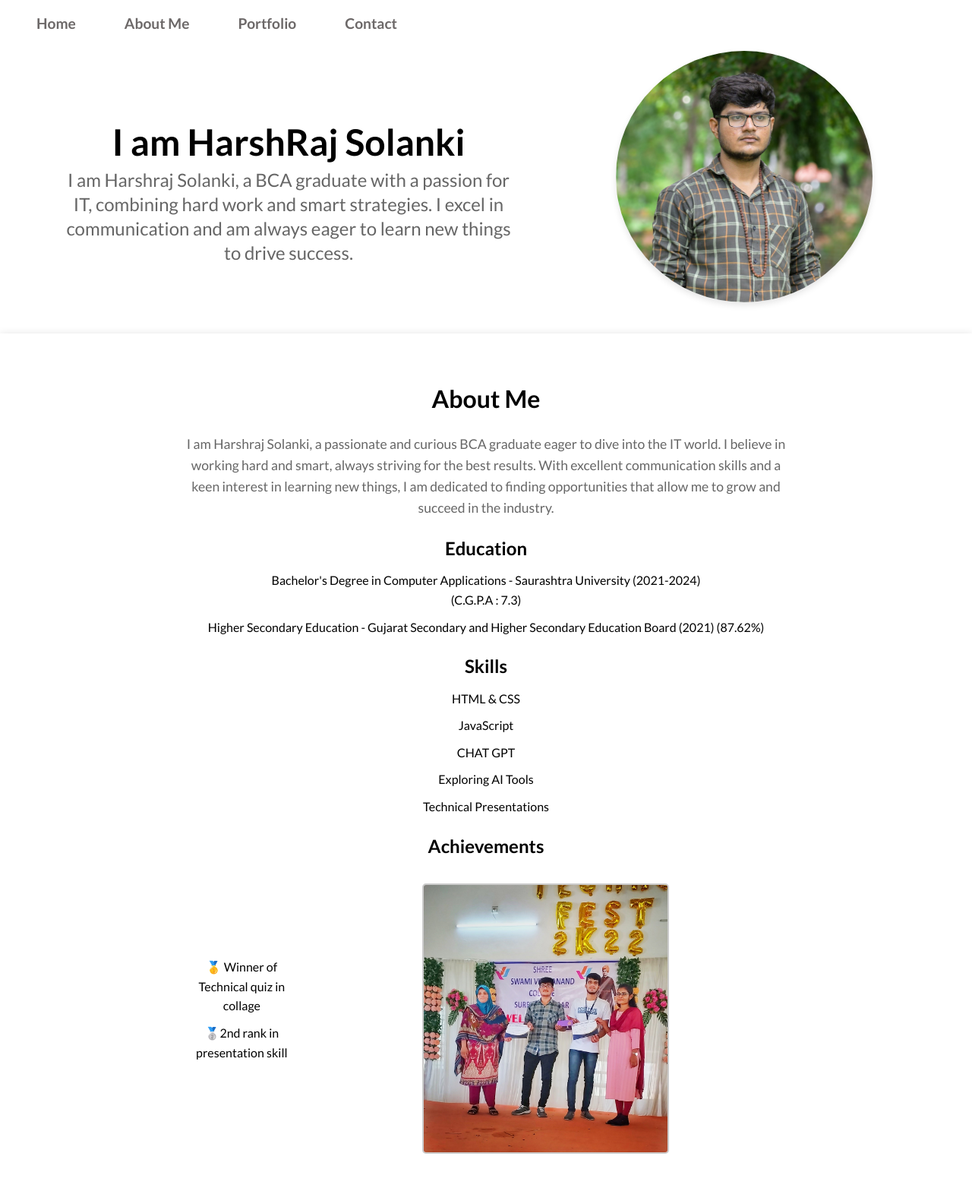
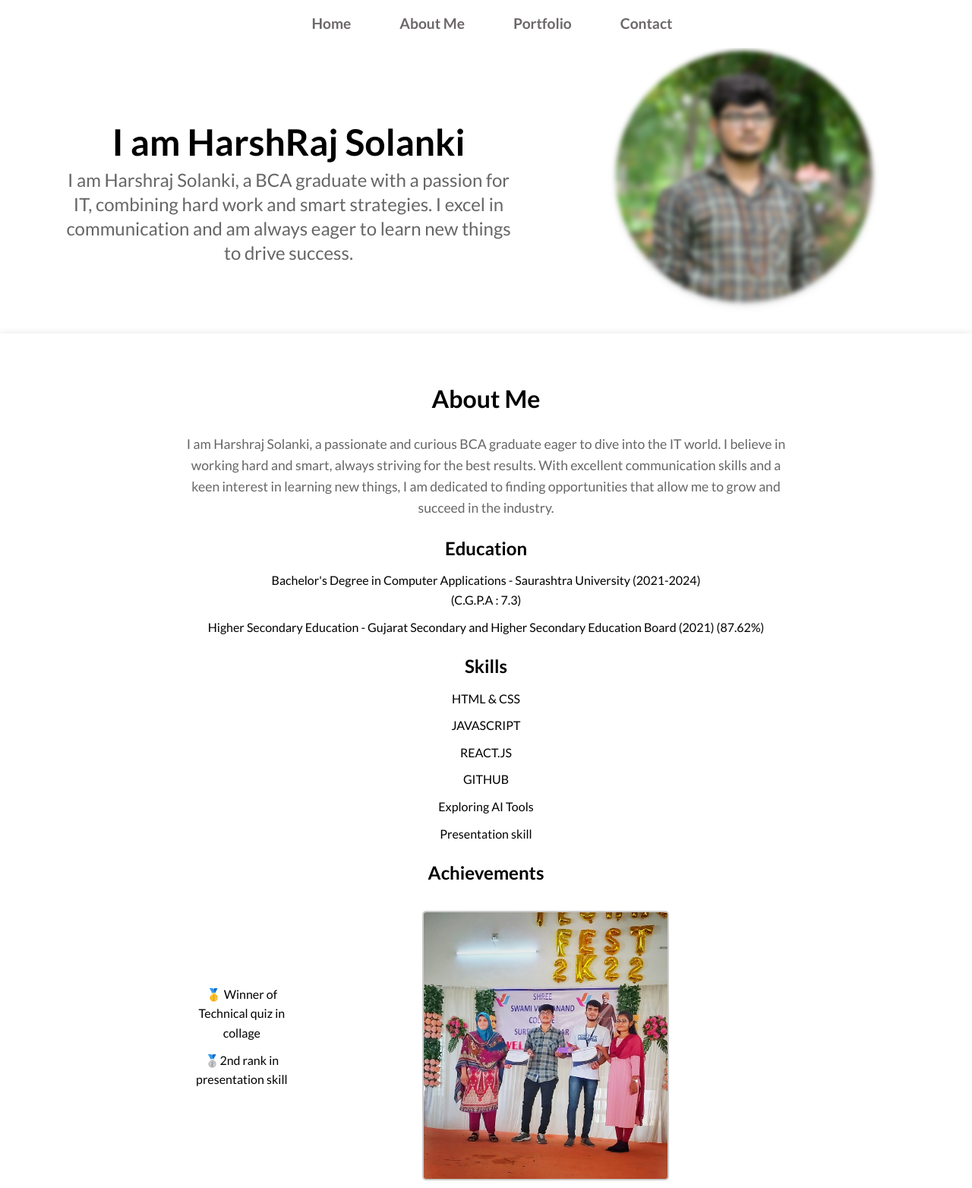
Before and after one commit to harsh14122003/monster, a plain HTML site: page potfoliowebsite/index.html in a window 1280 px wide. Shown: the top 1564 px of the page at 76% size. Drawn offline with Linux system fonts and the light colour scheme.

Commit message:
img styte update
changes image styles

```diff
--- a/potfoliowebsite/index.html
+++ b/potfoliowebsite/index.html
@@ -62,10 +62,11 @@
                 <h3>Skills</h3>
                 <ul>
                     <li>HTML & CSS </li>
-                    <li>JavaScript</li>
-                    <li>CHAT GPT</li>
-                    <li>Exploring AI Tools</li>
-                    <li> Technical Presentations</li>
+                    <li>JAVASCRIPT</li>
+                    <li>REACT.JS</li>
+                    <li>GITHUB</li>
+                     <li>Exploring AI Tools</li>
+                    <li>Presentation skill</li>
                 </ul>
                 <h3>Achievements</h3>
                 <div class="achievements-container">
@@ -94,7 +95,7 @@
                     <a href=""> <img src="./img/potfolio-web.png" alt="Portfolio Item 1" ></a>
 
                     <h3>potfolio project</h3>
-                    <p>Welcome to my responsive portfolio website! Built with HTML5, CSS3, and JavaScript, it features my skills, education, and a project gallery with live demos. Explore and connect through the contact section!</p>
+                    <p>Welcome to my responsive portfolio website! Built with HTML5, CSS3, and JavaScript, it features my skills, education, and a project gallery with live demos. Explore and connect through the contact section! </p>
                 </div>
                 <!-- Portfolio Item 2 -->
                 <div class="portfolio-item">
--- a/potfoliowebsite/style.css
+++ b/potfoliowebsite/style.css
@@ -36,12 +36,11 @@ nav {
 
 .nav-container {
     display: flex;
-    justify-content: space-between;
+    justify-content: center;
     align-items: center;
     padding-left: 2vh;
     color: transparent;
     position: sticky;
-
 
 }
 
@@ -126,11 +125,17 @@ nav ul li a:hover {
     box-shadow: 0 4px 8px rgba(0, 0, 0, 0.1);
     margin-top: 2rem;
     cursor: pointer;
-    transition:0.2s;
+    transition:0.5s;
+    filter:blur(3px);
 
 }
 
 .hero-image img:hover{
+    z-index: 1;
+    scale: 1.3;
+    margin-top: 5rem;
+    margin-bottom: 1rem;
+    filter: none;
     box-shadow: rgba(0, 0, 0, 0.16) 0px 3px 6px, rgba(0, 0, 0, 0.23) 0px 3px 6px;
 
 }
@@ -241,7 +246,12 @@ nav ul li a:hover {
     margin-top: 20px;
     border: 2px solid #ccc;
     border-radius: 5px;
+    transition: 0.3s;
 
+}
+.achievement-photo img:hover{
+    scale: 1.1;
+    border-radius: 10%;
 }
 
 /* Responsive styles */
@@ -326,11 +336,11 @@ section p {
 .portfolio-item {
     margin: 1rem;
     max-width: 300px;
+    max-height:fit-content;
     background-color: #fff;
     padding: 1rem;
     border-radius: 8px;
     box-shadow: 0 0 10px rgba(0, 0, 0, 0.1);
-
 }
 
 .portfolio-item img {
@@ -338,11 +348,14 @@ section p {
     height: auto;
     border-radius: 8px;
     margin-bottom: 1rem;
-    transition: 0.5s;
+    transition: 0.3s;
 
 }
 
 .portfolio-item img:hover{
+    z-index: 1;
+    scale: 1.1;
+    margin-bottom: 20px;
     box-shadow: rgba(19, 165, 228, 0.12) 0px 2px 4px 0px, rgba(14, 30, 37, 0.32) 0px 2px 16px 0px;
 }
 /* contact section   */
@@ -426,7 +439,7 @@ section p {
 .buttons a:hover i {
     transform: scale(1.15);
     text-shadow: 4px 0px 3px rgba(33, 33, 33, 0.3);
-    transition: all 0.2s linear 0.2s;
+    transition: all 0.1s linear 0.2s;
 }
 
 .buttons .fb:hover i {
@@ -471,3 +484,5 @@ section:nth-child(even) {
 section:nth-child(odd) {
     background-color: #fff; /* Set odd sections to white */
 }
+
+/* varables fro  */
```
